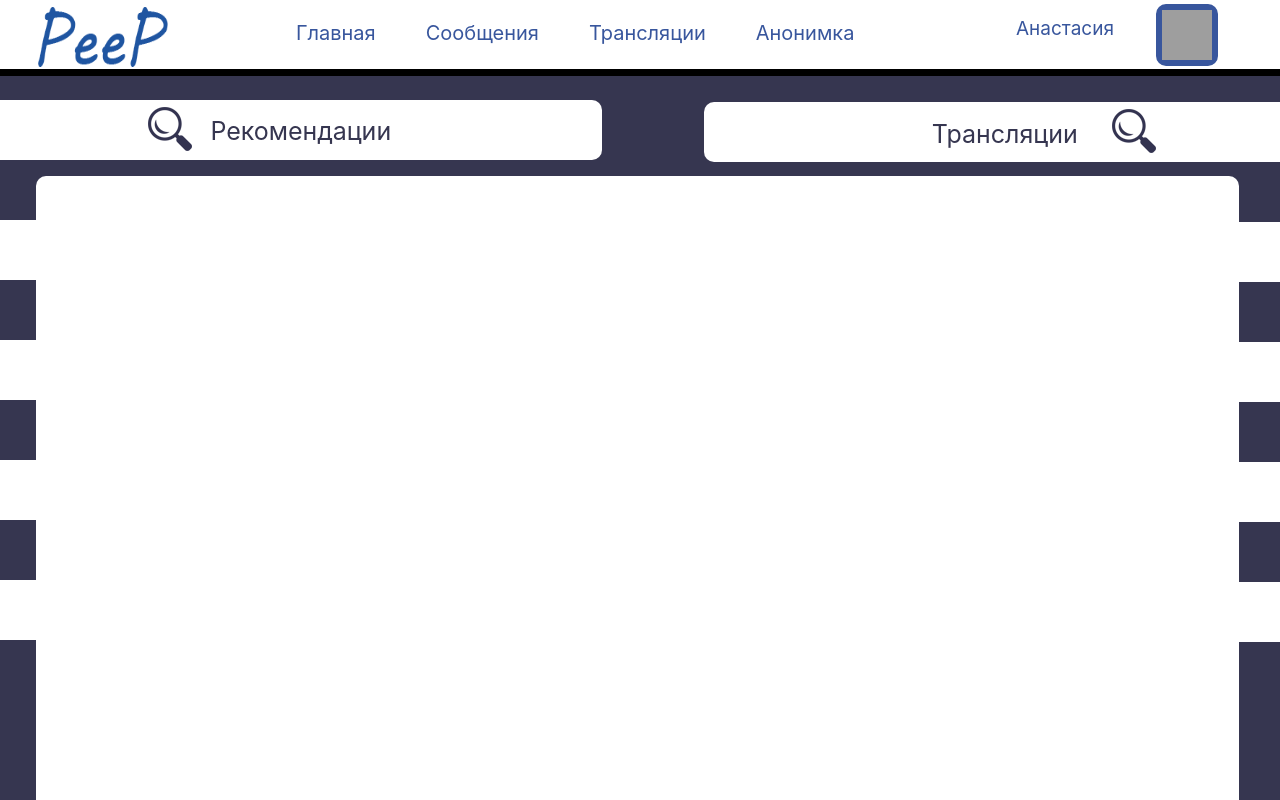
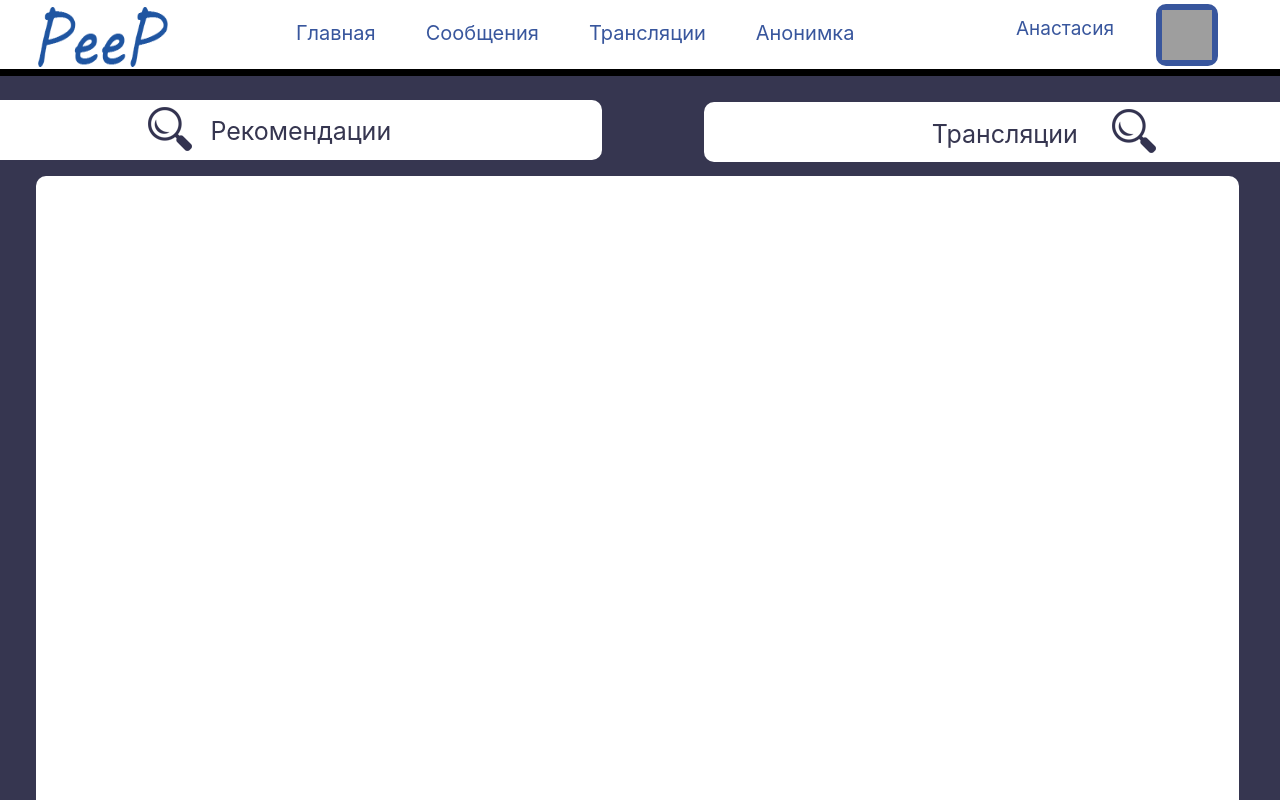
Before and after one commit to pavelpave/peep, a React (Create React App) app: page / in a window 1280 px wide. Shown: the top 800 px of the page. Built offline with nearby package versions, Linux system fonts and the light colour scheme; grey boxes are pictures that could not be loaded.

Commit message:
почти сделал это гребаное меню

```diff
--- a/src/ui/sectionVideo/bodyV.js
+++ b/src/ui/sectionVideo/bodyV.js
@@ -11,15 +11,15 @@ export default class BodyVideo extends Component{
 		this.state = {
 			ClassNameStrel : {
 				_1: [true, podgruz()[0], { recomend: true }, 1, { deFTop: '30px'}],
-				_2: [false, podgruz()[0], { translation: false }, 1, { deFTop: '-28px' }],
-				_3: [false, podgruz()[0], { serch_kanal: false }, 2, { deFTop: '30px' }],
-				_4: [false, podgruz()[0], { podpis: false }, 2, { deFTop: '-28px' }],
-				_5: [false, podgruz()[0], { create_pl: false }, 3, { deFTop: '30px' }],
-				_6: [false, podgruz()[0], { video_frend: false }, 3, { deFTop: '-28px' }],
-				_7: [false, podgruz()[0], { pozje: false }, 4, { deFTop: '30px' }],
-				_8: [false, podgruz()[0], { history: false }, 4, { deFTop: '-28px' }],
-				_9: [false, podgruz()[0], { izbran: false }, 5, { deFTop: '30px' }],
-				_10: [false, podgruz()[0], { my_post: false }, 5, { deFTop: '-28px' }]
+				_2: [false, podgruz()[0], { translation: false }, 1, { deFTop: '735px' }],
+				_3: [false, podgruz()[0], { serch_kanal: false }, 2, { deFTop: '795px' }],
+				_4: [false, podgruz()[0], { podpis: false }, 2, { deFTop: '735px' }],
+				_5: [false, podgruz()[0], { create_pl: false }, 3, { deFTop: '795px' }],
+				_6: [false, podgruz()[0], { video_frend: false }, 3, { deFTop: '735px' }],
+				_7: [false, podgruz()[0], { pozje: false }, 4, { deFTop: '795px' }],
+				_8: [false, podgruz()[0], { history: false }, 4, { deFTop: '735px' }],
+				_9: [false, podgruz()[0], { izbran: false }, 5, { deFTop: '795px' }],
+				_10: [false, podgruz()[0], { my_post: false }, 5, { deFTop: '735px' }]
 			}
 		}
 		this.usstr = this.usstr.bind(this)
@@ -80,10 +80,16 @@ export default class BodyVideo extends Component{
 		if (this.state.ClassNameStrel[s][0]){
 			for (const key in this.state.ClassNameStrel) {
 				if (this.state.ClassNameStrel[key] != this.state.ClassNameStrel[s] ) {
-					if (this.state.ClassNameStrel[s]) {
+					if (this.state.ClassNameStrel[s][3] == this.state.ClassNameStrel[key][3]) {
+						if (this.state.ClassNameStrel[s][3] <= this.state.ClassNameStrel[key][3]) {
+								console.log('qwe');
 
+						}
+
+					}else{
+						this.state.ClassNameStrel[key][4].deFTop = (podgruz()[0] +10)
 					}
-					this.state.ClassNameStrel[key][4].deFTop = (podgruz()[0] +100)
+
 				}
 			}
 		}else{
--- a/src/ui/sectionVideo/styleBody.css
+++ b/src/ui/sectionVideo/styleBody.css
@@ -2,7 +2,7 @@
 .sec__body{
 	position: absolute;
 	width: 100%;
-	height: 1000px;
+	height: 2000px;
 	top :70px;
 	z-index: 1;
 	background: #363650;
@@ -97,7 +97,7 @@ z-index: 100;
 	width: 47%;
 	height: 60px;
 	border-radius: 0px 10px 10px 0px;
-	top: 30px;
+	top: 795px;
 	text-align: center;
 	line-height: 50px;
 	font-size: 25px;
```
